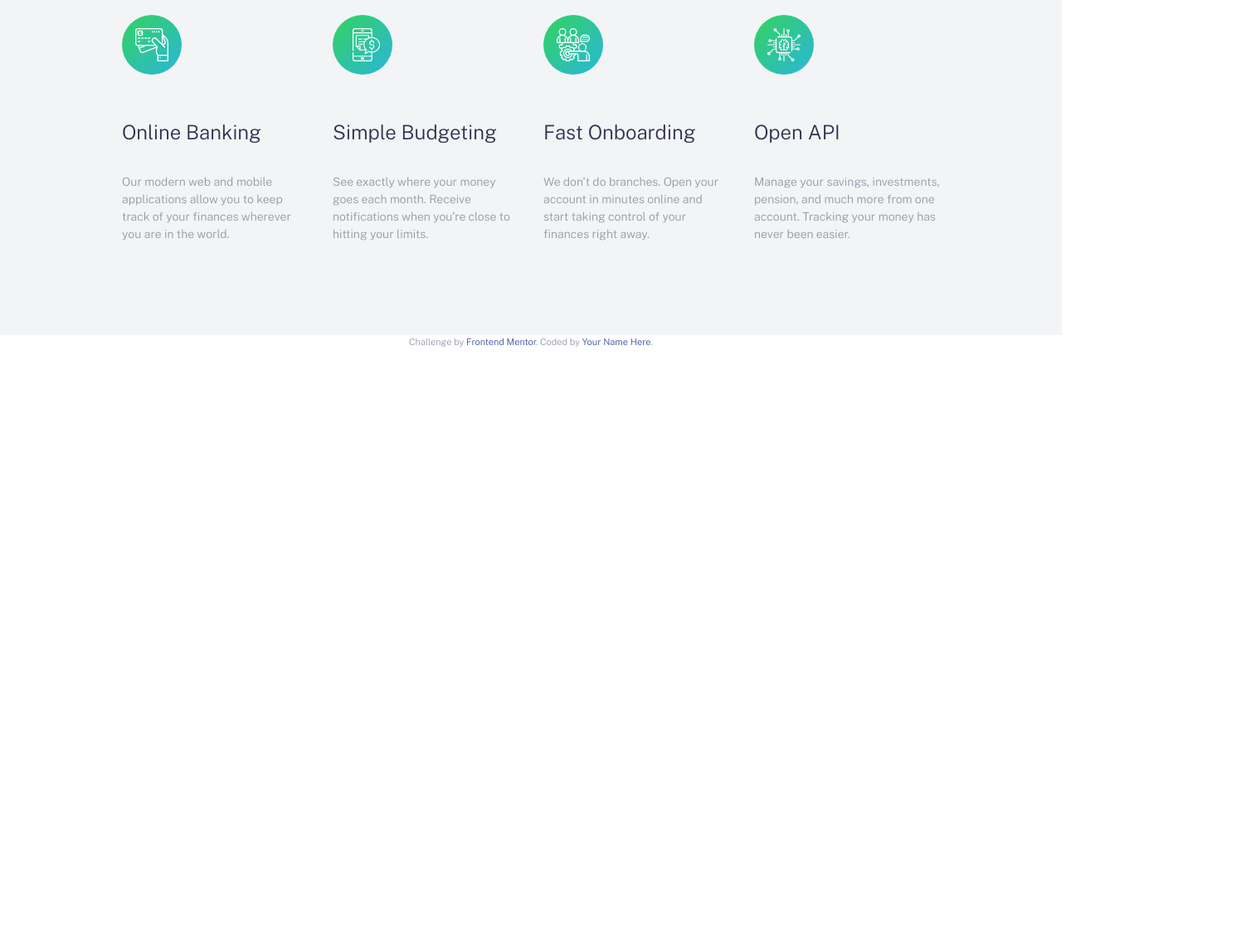
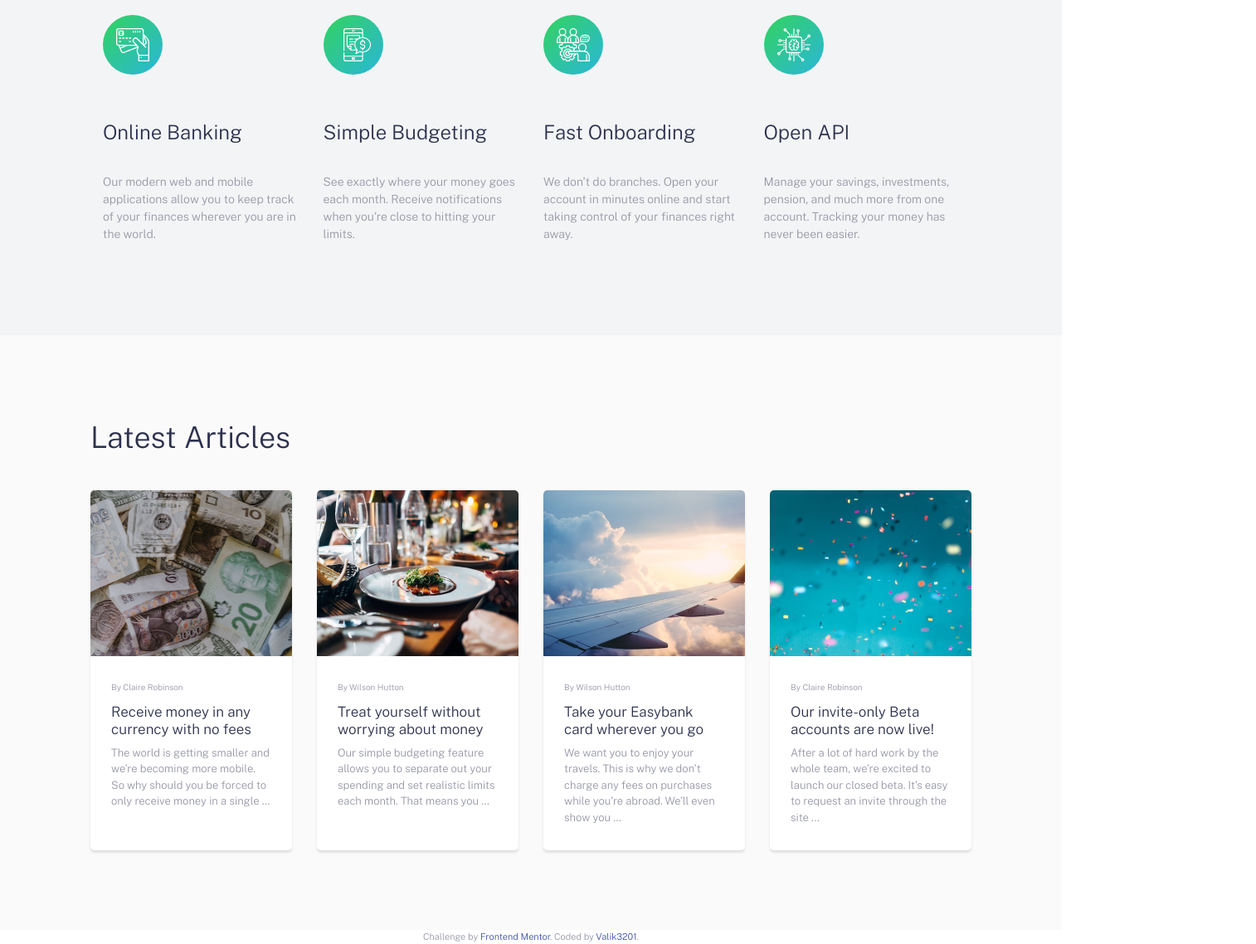
Before and after one commit to Valik3201/easybank, a plain HTML site: page index.html in a window 1280 px wide. Shown: the part 1026-2164 px from the top of the page at 83% size, 1514 px wide, since content can reach past the window. Before the commit the page ends 1447 px from the top, so only its background shows below. Drawn offline with nearby package versions, Linux system fonts and the light colour scheme.

Commit message:
Added `articles` section

```diff
--- /dev/null
+++ b/app/scss/_articles.scss
@@ -0,0 +1,87 @@
+@import "variables";
+@import "mixins";
+
+.articles {
+  background-color: $veryLightGray;
+
+  h2 {
+    color: $darkBlue;
+    font-size: $font-el;
+    font-weight: 300;
+    margin-bottom: 1.52rem;
+
+    @include breakpoint-up(large) {
+      font-size: $font-ul;
+      margin-bottom: 2.27rem;
+    }
+  }
+}
+
+.article {
+  &__grid {
+    display: grid;
+    grid-template-columns: 1fr;
+    gap: 1.88rem;
+
+    @include breakpoint-up(medium) {
+      grid-template-columns: repeat(2, 1fr);
+    }
+
+    @include breakpoint-up(large) {
+      grid-template-columns: repeat(4, 1fr);
+    }
+  }
+
+  &__item li {
+    border-radius: 0.3125rem;
+    overflow: hidden;
+    background-color: $white;
+    box-shadow: 0px 3px 3px 0px rgba(0, 0, 0, 0.1);
+    transition: all 150ms ease-in-out;
+
+    &:hover {
+      transform: scale(1.05);
+    }
+  }
+
+  &__image {
+    width: 21.375rem;
+    height: 12.5rem;
+    background-size: cover;
+    background-repeat: no-repeat;
+    background-position: center center;
+
+    @include breakpoint-up(large) {
+      width: 15.1875rem;
+      height: 12.5rem;
+    }
+  }
+
+  &__text {
+    padding: 1.875rem 1.875rem 2.5rem 1.875rem;
+    color: $grayishBlue;
+
+    @include breakpoint-up(medium) {
+      padding: 1.875rem 1.5625rem;
+    }
+  }
+
+  &__author h5 {
+    font-size: 0.625rem;
+    font-weight: 300;
+    margin-bottom: 0.81rem;
+  }
+
+  &__title h4 {
+    color: $darkBlue;
+    font-size: 1.0635rem;
+    font-weight: 300;
+    line-height: 1.2; /* 120% */
+    margin-bottom: 0.53rem;
+  }
+
+  &__description p {
+    font-size: 0.8125rem;
+    font-weight: 300;
+  }
+}
--- a/app/scss/_globals.scss
+++ b/app/scss/_globals.scss
@@ -56,7 +56,7 @@ div {
 }
 
 .container {
-  max-width: 66.5rem;
+  max-width: 69.375rem;
   margin: 0 auto;
 
   &--pall {
--- a/app/scss/styles.scss
+++ b/app/scss/styles.scss
@@ -1,4 +1,5 @@
 @import "animations";
+@import "articles";
 @import "feature";
 @import "globals";
 @import "header";
--- a/index.html
+++ b/index.html
@@ -136,30 +136,85 @@
       </div>
     </section>
 
+    <section class="articles">
+      <div class="container container--pall">
+        <h2>Latest Articles</h2>
+
+        <ul
+          class="article__grid article__item article__author article__title article__description"
+        >
+          <li>
+            <a href="">
+              <div
+                class="article__image"
+                style="background-image: url(images/image-currency.jpg)"
+              ></div>
+              <div class="article__text">
+                <h5>By Claire Robinson</h5>
+                <h4>Receive money in any currency with no fees</h4>
+                <p>
+                  The world is getting smaller and we’re becoming more mobile.
+                  So why should you be forced to only receive money in a single
+                  …
+                </p>
+              </div>
+            </a>
+          </li>
+          <li>
+            <a href="">
+              <div
+                class="article__image"
+                style="background-image: url(images/image-restaurant.jpg)"
+              ></div>
+              <div class="article__text">
+                <h5>By Wilson Hutton</h5>
+                <h4>Treat yourself without worrying about money</h4>
+                <p>
+                  Our simple budgeting feature allows you to separate out your
+                  spending and set realistic limits each month. That means you …
+                </p>
+              </div>
+            </a>
+          </li>
+          <li>
+            <a href="">
+              <div
+                class="article__image"
+                style="background-image: url(images/image-plane.jpg)"
+              ></div>
+              <div class="article__text">
+                <h5>By Wilson Hutton</h5>
+                <h4>Take your Easybank card wherever you go</h4>
+                <p>
+                  We want you to enjoy your travels. This is why we don’t charge
+                  any fees on purchases while you’re abroad. We’ll even show you
+                  …
+                </p>
+              </div>
+            </a>
+          </li>
+          <li>
+            <a href="">
+              <div
+                class="article__image"
+                style="background-image: url(images/image-confetti.jpg)"
+              ></div>
+              <div class="article__text">
+                <h5>By Claire Robinson</h5>
+                <h4>Our invite-only Beta accounts are now live!</h4>
+                <p>
+                  After a lot of hard work by the whole team, we’re excited to
+                  launch our closed beta. It’s easy to request an invite through
+                  the site ...
+                </p>
+              </div>
+            </a>
+          </li>
+        </ul>
+      </div>
+    </section>
+
     <!--
-  Latest Articles
-
-  By Claire Robinson
-  Receive money in any currency with no fees
-  The world is getting smaller and we’re becoming more mobile. So why should you be
-  forced to only receive money in a single …
-
-  By Wilson Hutton
-  Treat yourself without worrying about money
-  Our simple budgeting feature allows you to separate out your spending and set
-  realistic limits each month. That means you …
-
-  By Wilson Hutton
-  Take your Easybank card wherever you go
-  We want you to enjoy your travels. This is why we don’t charge any fees on purchases
-  while you’re abroad. We’ll even show you …
-
-  By Claire Robinson
-  Our invite-only Beta accounts are now live!
-  After a lot of hard work by the whole team, we’re excited to launch our closed beta.
-  It’s easy to request an invite through the site ...
-
-
 
   About Us
   Contact
@@ -176,7 +231,7 @@
       Challenge by
       <a href="https://www.frontendmentor.io?ref=challenge" target="_blank"
         >Frontend Mentor</a
-      >. Coded by <a href="#">Your Name Here</a>.
+      >. Coded by <a href="https://github.com/Valik3201">Valik3201</a>.
     </div>
 
     <script src="./app/js/script.js"></script>
```
Also changed, not shown: app/scss/styles.css, 1 other file.
